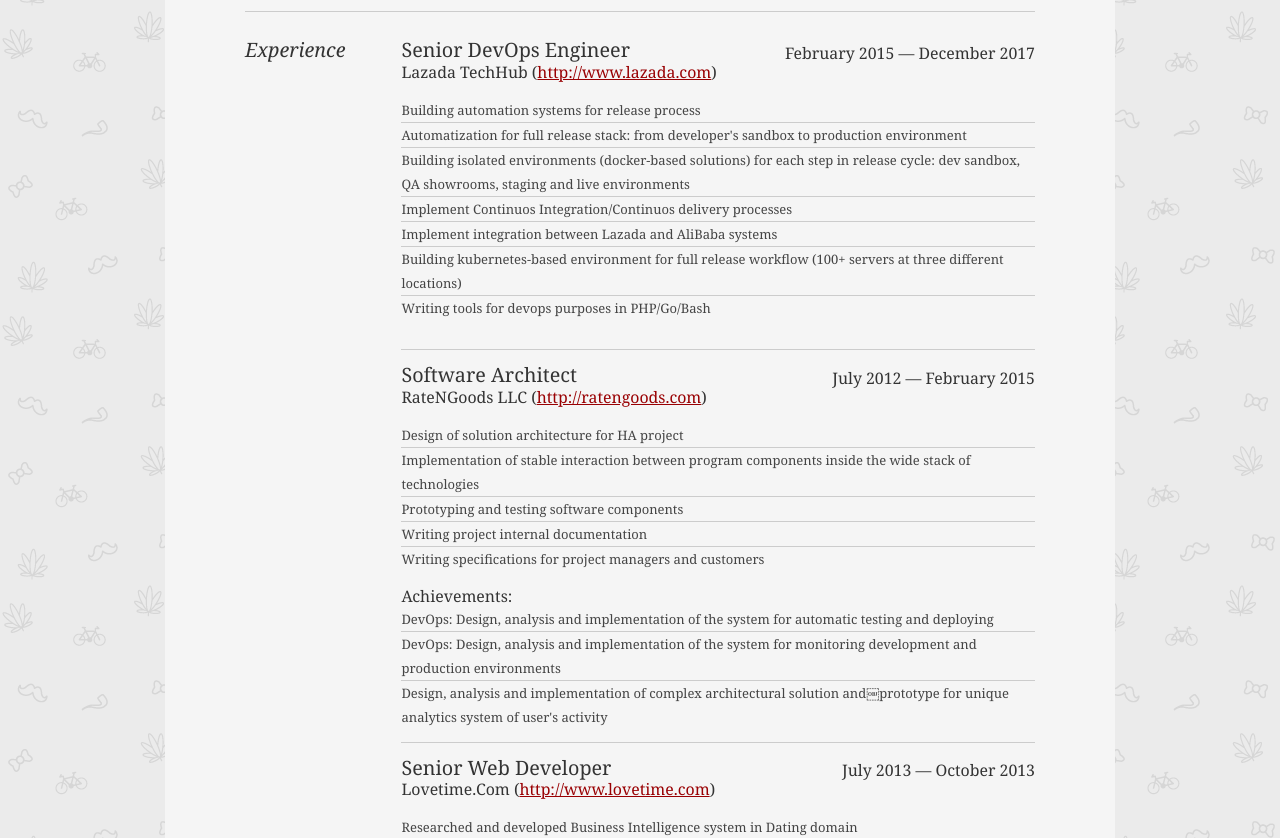
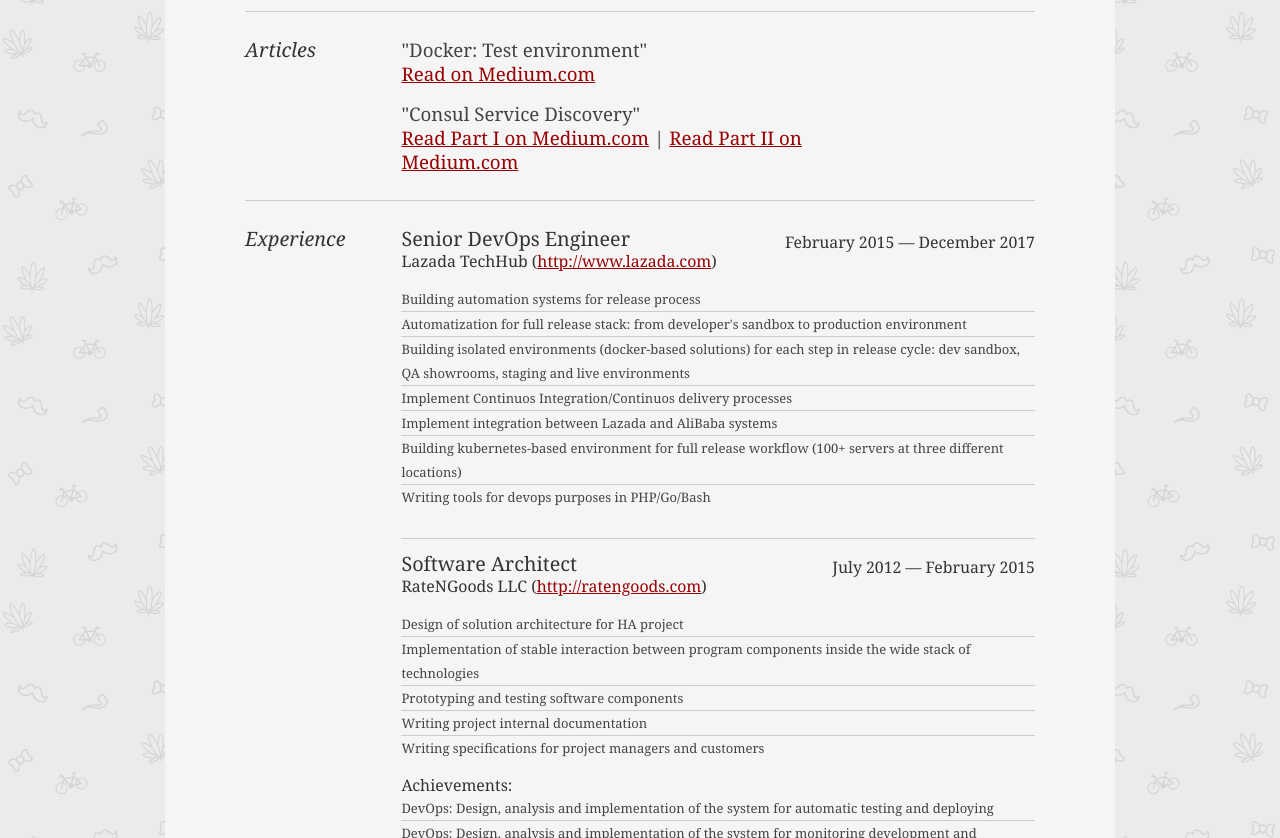
Before and after one commit to boombick/cv, a plain HTML site: page index.html in a window 1280 px wide. Shown: the part 1713-2551 px from the top of the page. Drawn offline with Linux system fonts and the light colour scheme.

Commit message:
Links to articles added

```diff
--- a/index.html
+++ b/index.html
@@ -173,6 +173,22 @@ I'm not looking for a job now-->
 								<br />
 								<p class="enlarge">"Using PHP for daemons and CLI tools" LVEE '2012<br />
 								<a href="https://lvee.org/ru/reports/LVEE_Winter_2012_10">https://lvee.org/ru/reports/LVEE_Winter_2012_10</a></p>
+
+							<!-- </p> -->
+						</div>
+					</div>
+
+          <div class="yui-gf">
+						<div class="yui-u first">
+							<h2>Articles</h2>
+						</div>
+						<div class="yui-u">
+							<!-- <p class="enlarge"> -->
+								<p class="enlarge">"Docker: Test environment"<br />
+								<a href="https://medium.com/@LogPacker/docker-test-environment-daff66cbad6e">Read on Medium.com</a></p>
+								<br />
+								<p class="enlarge">"Consul Service Discovery"<br />
+                <a href="https://medium.com/@LogPacker/consul-service-discovery-part-1-167e4b711d8">Read Part I on Medium.com</a> | <a href="https://medium.com/@LogPacker/consul-service-discovery-part-2-f6bd335a6bbe">Read Part II on Medium.com</a></p>
 
 							<!-- </p> -->
 						</div>
```
